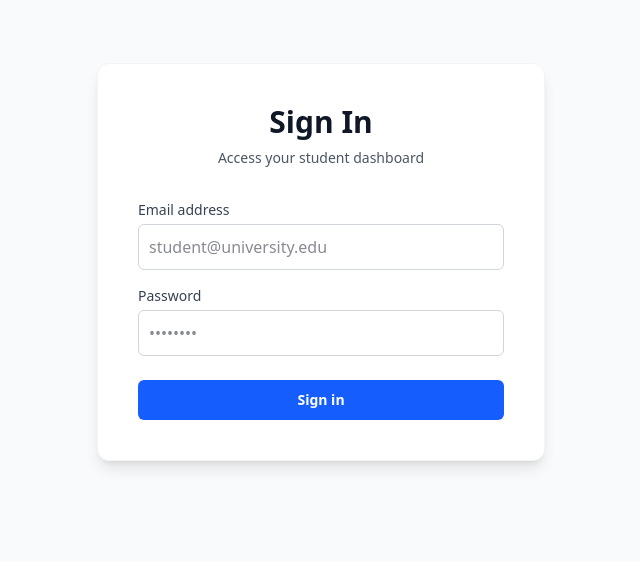
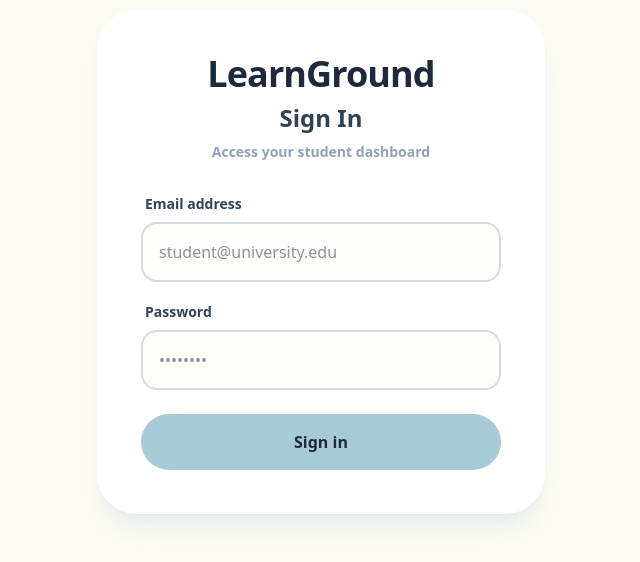
Before and after one commit to mavagoncalves/Student-Dashboard, a React (Vite) app: page / in a window 1280 px wide. Shown: the part 138-700 px from the top of the page, without its empty margins (319-959 px from the left). Built offline with nearby package versions, Linux system fonts and the light colour scheme.

Commit message:
Add: enhanced designed of login page to match the app style
+ tweaks for react query

```diff
--- a/src/features/auth/Login.tsx
+++ b/src/features/auth/Login.tsx
@@ -1,13 +1,12 @@
-import { useState } from 'react';
 import { useNavigate } from 'react-router-dom';
 import { useForm } from 'react-hook-form';
 import { zodResolver } from '@hookform/resolvers/zod';
-import { Loader2 } from 'lucide-react';
+import { useMutation } from '@tanstack/react-query';
+import { Loader2, AlertCircle } from 'lucide-react';
 import { loginSchema, type LoginFormValues } from './schemas/LoginSchema';
 
 export default function Login() {
   const navigate = useNavigate();
-  const [isLoading, setIsLoading] = useState(false);
 
   // Hooking up React Hook Form with Zod schema
   const {
@@ -18,85 +17,104 @@ export default function Login() {
     resolver: zodResolver(loginSchema),
   });
 
-  // Handling the submission and loading state
-  const onSubmit = async (data: LoginFormValues) => {
-    setIsLoading(true);
+  // Handling the submission and loading state with React Query
+  const loginMutation = useMutation({
+    mutationFn: async (data: LoginFormValues) => {
+      // Fake API call to simulate login
+      await new Promise((resolve) => setTimeout(resolve, 1500));
+      return data;
+    },
+    onSuccess: (data) => {
+      console.log('Login successful:', data);
+      // Save a dummy auth token to local storage so the app knows we are logged in
+      localStorage.setItem('learnGround_auth', 'true');
 
-    // Fake API call for loading spinner
-    await new Promise((resolve) => setTimeout(resolve, 1500));
+      // Send the user to the dashboard
+      navigate('/dashboard');
+    },
+    onError: (error) => {
+      console.error('Login failed:', error);
+    }
+  });
 
-    console.log('Login successful:', data);
-    setIsLoading(false);
-
-    // Send the user to the dashboard
-    navigate('/dashboard');
+  const onSubmit = (data: LoginFormValues) => {
+    loginMutation.mutate(data);
   };
 
   return (
-    <div className="flex min-h-screen items-center justify-center bg-gray-50 px-4">
-      <div className="w-full max-w-md space-y-8 rounded-xl bg-white p-10 shadow-lg border border-gray-100">
+    <div className="flex min-h-screen items-center justify-center bg-[#FCFBF3] px-4">
+      <div className="w-full max-w-md space-y-8 rounded-[2.5rem] bg-white p-10 shadow-xl shadow-[#A8C9D8]/20 border-4 border-white">
+
+        {/* BRAND HEADER */}
         <div className="text-center">
-          <h2 className="text-3xl font-extrabold text-gray-900">Sign In</h2>
-          <p className="mt-2 text-sm text-gray-600">Access your student dashboard</p>
+          <h1 className="text-4xl font-black text-slate-800 mb-2 tracking-tight">LearnGround</h1>
+          <h2 className="text-2xl font-extrabold text-slate-700">Sign In</h2>
+          <p className="mt-2 text-sm font-bold text-slate-400">Access your student dashboard</p>
         </div>
 
         <form className="mt-8 space-y-6" onSubmit={handleSubmit(onSubmit)}>
-          <div className="space-y-4">
+          <div className="space-y-5">
 
-            {/* EMAIL INPUT*/}
+            {/* EMAIL INPUT */}
             <div>
-              <label htmlFor="email" className="block text-sm font-medium text-gray-700 mb-1">
+              <label htmlFor="email" className="block text-sm font-extrabold text-slate-700 mb-2 ml-1">
                 Email address
               </label>
               <input
                 id="email"
                 type="email"
                 placeholder="student@university.edu"
-                className={`block w-full rounded-md border p-2.5 outline-none transition-colors ${
+                className={`block w-full rounded-2xl border-2 p-4 outline-none font-medium transition-all ${
                   errors.email
-                    ? 'border-red-500 focus:border-red-500 focus:ring-1 focus:ring-red-500'
-                    : 'border-gray-300 focus:border-blue-500 focus:ring-1 focus:ring-blue-500'
+                    ? 'border-red-300 bg-red-50 focus:border-red-400 focus:ring-4 focus:ring-red-100 text-slate-800'
+                    : 'border-[#D6DBDF] bg-[#FCFBF3]/50 focus:bg-white focus:border-[#A8C9D8] focus:ring-4 focus:ring-[#A8C9D8]/40 text-slate-800'
                 }`}
                 {...register('email')}
               />
-              {/* ZOD VALIDATION ERROR DISPLAY*/}
+              {/* ZOD VALIDATION ERROR DISPLAY */}
               {errors.email && (
-                <p className="mt-1 text-sm text-red-500 font-medium">{errors.email.message}</p>
+                <div className="mt-2 flex items-center gap-2 rounded-xl bg-red-50 p-3 text-sm font-bold text-red-600 border border-red-100 animate-in fade-in slide-in-from-top-1 duration-200">
+                  <AlertCircle className="h-4 w-4 shrink-0" />
+                  <p>{errors.email.message}</p>
+                </div>
               )}
             </div>
 
             {/* PASSWORD INPUT */}
             <div>
-              <label htmlFor="password" className="block text-sm font-medium text-gray-700 mb-1">
+              <label htmlFor="password" className="block text-sm font-extrabold text-slate-700 mb-2 ml-1">
                 Password
               </label>
               <input
                 id="password"
                 type="password"
                 placeholder="••••••••"
-                className={`block w-full rounded-md border p-2.5 outline-none transition-colors ${
+                className={`block w-full rounded-2xl border-2 p-4 outline-none font-medium transition-all ${
                   errors.password
-                    ? 'border-red-500 focus:border-red-500 focus:ring-1 focus:ring-red-500'
-                    : 'border-gray-300 focus:border-blue-500 focus:ring-1 focus:ring-blue-500'
+                    ? 'border-red-300 bg-red-50 focus:border-red-400 focus:ring-4 focus:ring-red-100 text-slate-800'
+                    : 'border-[#D6DBDF] bg-[#FCFBF3]/50 focus:bg-white focus:border-[#A8C9D8] focus:ring-4 focus:ring-[#A8C9D8]/40 text-slate-800'
                 }`}
                 {...register('password')}
               />
-              {/* ZOD VALIDATION ERROR DISPLAY*/}
+              {/* ZOD VALIDATION ERROR DISPLAY */}
               {errors.password && (
-                <p className="mt-1 text-sm text-red-500 font-medium">{errors.password.message}</p>
+                <div className="mt-2 flex items-center gap-2 rounded-xl bg-red-50 p-3 text-sm font-bold text-red-600 border border-red-100 animate-in fade-in slide-in-from-top-1 duration-200">
+                  <AlertCircle className="h-4 w-4 shrink-0" />
+                  <p>{errors.password.message}</p>
+                </div>
               )}
             </div>
           </div>
 
-          {/* SUBMIT BUTTON + LOADING STATE*/}
+          {/* SUBMIT BUTTON + LOADING STATE */}
           <button
             type="submit"
-            disabled={isLoading}
-            className="flex w-full justify-center items-center rounded-md bg-blue-600 py-2.5 px-4 text-sm font-semibold text-white transition-colors hover:bg-blue-700 focus:outline-none focus:ring-2 focus:ring-blue-500 focus:ring-offset-2 disabled:opacity-70 disabled:cursor-not-allowed"
+            disabled={loginMutation.isPending}
+            className="flex w-full justify-center items-center rounded-full bg-[#A8C9D8] py-4 px-4 text-base font-extrabold text-slate-800 transition-all hover:bg-[#97b8c7] hover:-translate-y-1 hover:shadow-lg hover:shadow-[#A8C9D8]/30 focus:outline-none focus:ring-4 focus:ring-[#A8C9D8]/50 active:scale-95 disabled:opacity-70 disabled:cursor-not-allowed disabled:hover:transform-none disabled:hover:shadow-none"
           >
-            {isLoading ? (
+            {loginMutation.isPending ? (
               <>
-                <Loader2 className="mr-2 h-5 w-5 animate-spin" />
+                <Loader2 className="mr-2 h-5 w-5 animate-spin text-slate-700" />
                 Signing in...
               </>
             ) : (
--- a/src/features/auth/schemas/LoginSchema.ts
+++ b/src/features/auth/schemas/LoginSchema.ts
@@ -1,15 +1,15 @@
 import { z } from 'zod';
 
 export const loginSchema = z.object({
-  email: z.email({
-    error: (issue) => !issue.input ? 'Email is required' : 'Invalid email address',
-  }),
+  email: z
+    .string()
+    .min(1, { message: 'Email is required' })
+    .email({ message: 'Invalid email address' }),
 
   password: z
-    .string({
-      error: (issue) => !issue.input ? 'Password is required' : 'Invalid string',
-    })
-    .min(8, { error: 'Password must be at least 8 characters' }),
+    .string()
+    .min(1, { message: 'Password is required' })
+    .min(8, { message: 'Password must be at least 8 characters' }),
 });
 
 // Extracting TypeScript type from schema to use in component
```
